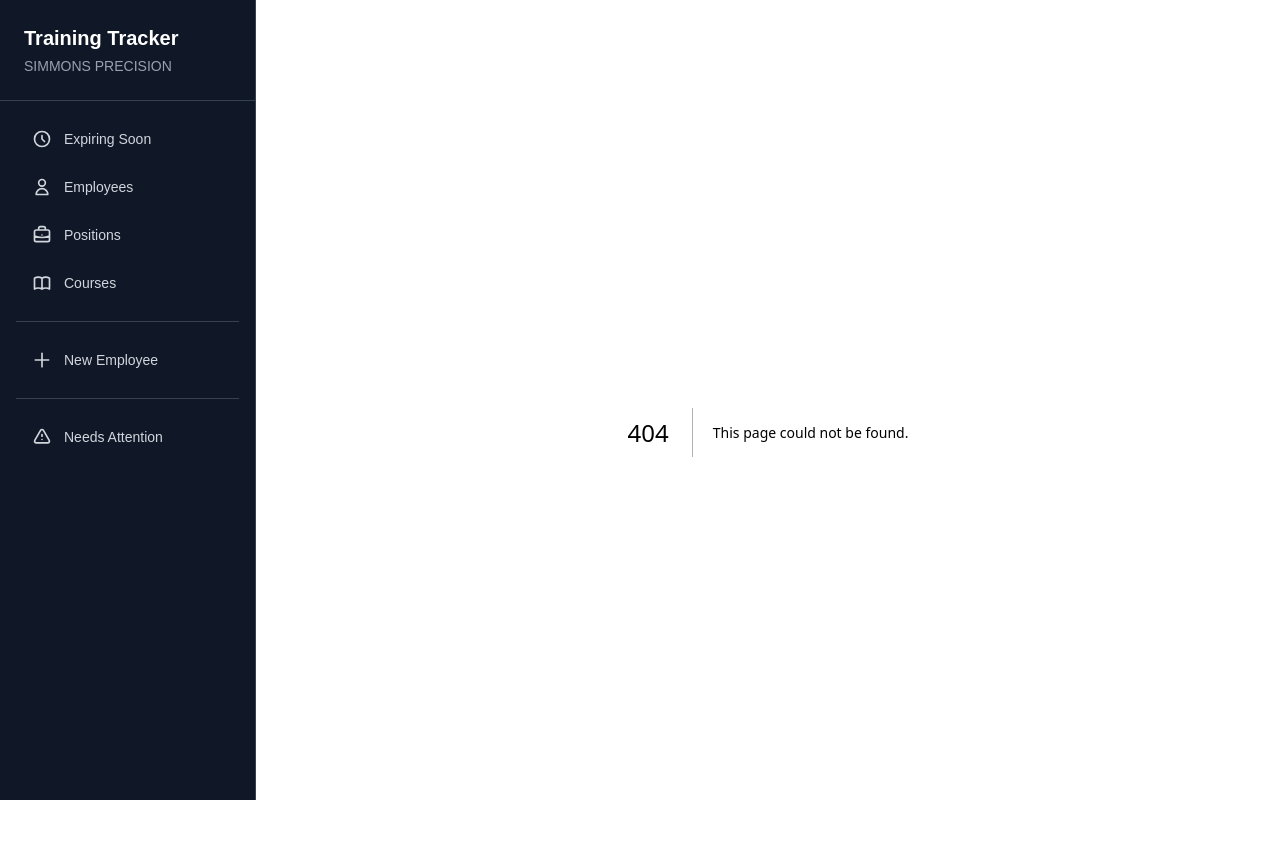
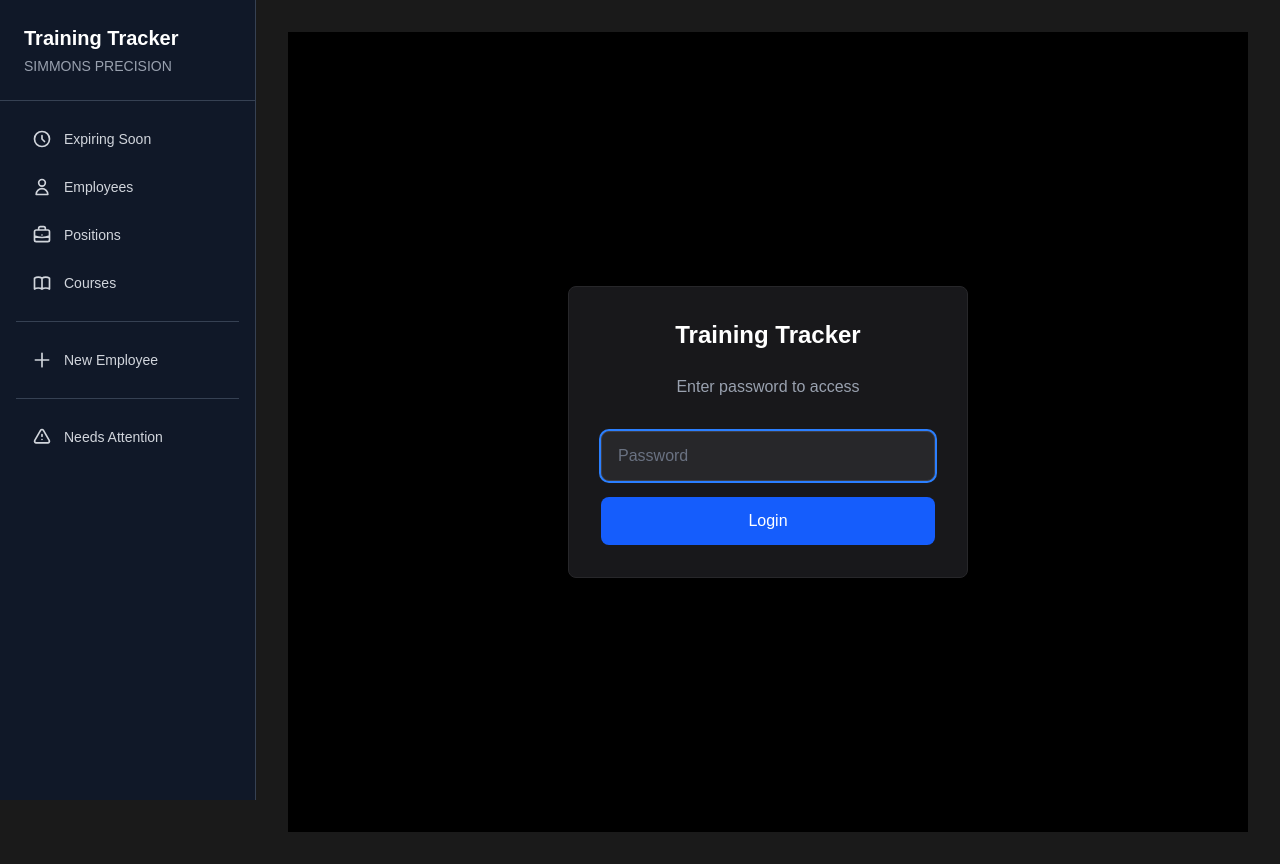
Before and after one commit to jackajck/training_v2, a Next.js app: page /login in a window 1280 px wide. Before the commit this address had no page. Built offline with nearby package versions, Linux system fonts and the light colour scheme.

Commit message:
password

```diff
--- /dev/null
+++ b/app/api/auth/login/route.ts
@@ -0,0 +1,26 @@
+import { NextResponse } from 'next/server';
+import { cookies } from 'next/headers';
+
+export async function POST(request: Request) {
+  try {
+    const { password } = await request.json();
+    const APP_PASSWORD = process.env.APP_PASSWORD || 'admin123';
+
+    if (password === APP_PASSWORD) {
+      // Set a simple auth cookie
+      (await cookies()).set('auth', 'authenticated', {
+        httpOnly: true,
+        secure: process.env.NODE_ENV === 'production',
+        sameSite: 'strict',
+        maxAge: 60 * 60 * 24 * 7, // 7 days
+        path: '/',
+      });
+
+      return NextResponse.json({ success: true });
+    }
+
+    return NextResponse.json({ error: 'Invalid password' }, { status: 401 });
+  } catch (error) {
+    return NextResponse.json({ error: 'Internal server error' }, { status: 500 });
+  }
+}
--- /dev/null
+++ b/app/api/auth/logout/route.ts
@@ -0,0 +1,13 @@
+import { NextResponse } from 'next/server';
+import { cookies } from 'next/headers';
+
+export async function POST() {
+  try {
+    // Delete the auth cookie
+    (await cookies()).delete('auth');
+
+    return NextResponse.json({ success: true });
+  } catch (error) {
+    return NextResponse.json({ error: 'Internal server error' }, { status: 500 });
+  }
+}
--- /dev/null
+++ b/app/login/page.tsx
@@ -0,0 +1,74 @@
+'use client';
+
+import { useState } from 'react';
+import { useRouter } from 'next/navigation';
+
+export default function Login() {
+  const router = useRouter();
+  const [password, setPassword] = useState('');
+  const [error, setError] = useState('');
+  const [loading, setLoading] = useState(false);
+
+  const handleSubmit = async (e: React.FormEvent) => {
+    e.preventDefault();
+    setLoading(true);
+    setError('');
+
+    try {
+      const res = await fetch('/api/auth/login', {
+        method: 'POST',
+        headers: { 'Content-Type': 'application/json' },
+        body: JSON.stringify({ password }),
+      });
+
+      if (res.ok) {
+        router.push('/');
+        router.refresh();
+      } else {
+        setError('Invalid password');
+        setPassword('');
+      }
+    } catch (error) {
+      setError('Login failed');
+    } finally {
+      setLoading(false);
+    }
+  };
+
+  return (
+    <div className="min-h-screen bg-black text-white flex items-center justify-center">
+      <div className="max-w-md w-full px-6">
+        <div className="bg-zinc-900 rounded-lg p-8 border border-zinc-800">
+          <h1 className="text-2xl font-bold mb-6 text-center">Training Tracker</h1>
+          <p className="text-gray-400 text-center mb-8">Enter password to access</p>
+
+          <form onSubmit={handleSubmit} className="space-y-4">
+            <div>
+              <input
+                type="password"
+                value={password}
+                onChange={(e) => setPassword(e.target.value)}
+                placeholder="Password"
+                required
+                className="w-full px-4 py-3 bg-zinc-800 border border-zinc-700 rounded-lg text-white placeholder-gray-500 focus:outline-none focus:ring-2 focus:ring-blue-500"
+                autoFocus
+              />
+            </div>
+
+            {error && (
+              <div className="text-red-400 text-sm text-center">{error}</div>
+            )}
+
+            <button
+              type="submit"
+              disabled={loading}
+              className="w-full px-4 py-3 bg-blue-600 text-white rounded-lg hover:bg-blue-700 disabled:bg-zinc-700 disabled:text-zinc-500 transition-colors font-medium"
+            >
+              {loading ? 'Logging in...' : 'Login'}
+            </button>
+          </form>
+        </div>
+      </div>
+    </div>
+  );
+}
--- /dev/null
+++ b/middleware.ts
@@ -0,0 +1,32 @@
+import { NextResponse } from 'next/server';
+import type { NextRequest } from 'next/server';
+
+export function middleware(request: NextRequest) {
+  const authCookie = request.cookies.get('auth');
+  const isLoginPage = request.nextUrl.pathname === '/login';
+
+  // If user is authenticated and trying to access login page, redirect to home
+  if (authCookie && isLoginPage) {
+    return NextResponse.redirect(new URL('/', request.url));
+  }
+
+  // If user is not authenticated and not on login page, redirect to login
+  if (!authCookie && !isLoginPage) {
+    return NextResponse.redirect(new URL('/login', request.url));
+  }
+
+  return NextResponse.next();
+}
+
+export const config = {
+  matcher: [
+    /*
+     * Match all request paths except for the ones starting with:
+     * - api (API routes)
+     * - _next/static (static files)
+     * - _next/image (image optimization files)
+     * - favicon.ico (favicon file)
+     */
+    '/((?!api|_next/static|_next/image|favicon.ico).*)',
+  ],
+};
```
Also changed, not shown: 1 other file (tests, documents, lock files or other folders).
